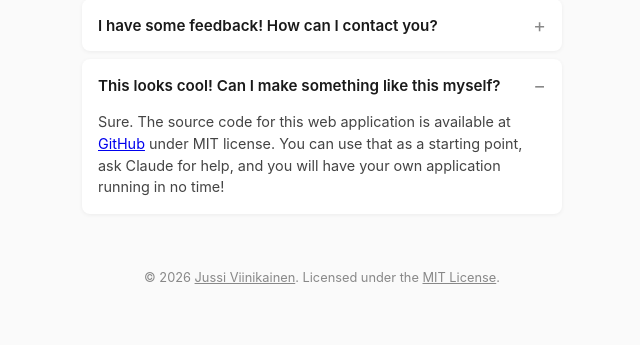
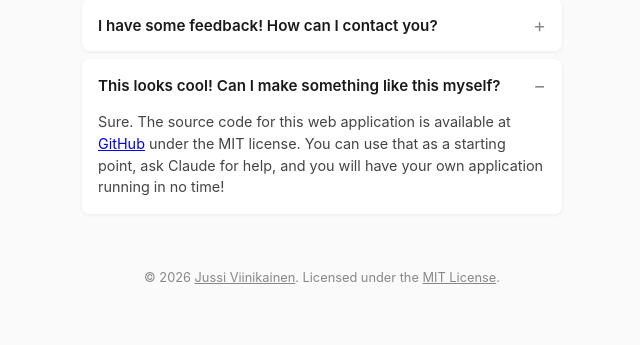
Before and after one commit to jusaviin/capConverter, a Flask app: page / in a window 1280 px wide, after a click on "This looks cool! Can I make something like this myself?". Shown: the part 978-1323 px from the top of the page, without its empty margins (318-958 px from the left). Run offline with Flask 3, Linux system fonts and the light colour scheme.

Commit message:
Fix some typos and clarify text

```diff
--- a/templates/index.html
+++ b/templates/index.html
@@ -363,7 +363,7 @@
   <details>
     <summary>Can you provide an example calculation?</summary>
     <p>
-      Certainly. The tool first calculates the average cap hit percentage for the duration of the original contract. It then calculates the amount of money the player would earn if the contract would have started in the reference year assuming the player would earn the same average fraction of the cap hit throughout the contract period.
+      Certainly. The tool first calculates the average cap hit percentage for the duration of the original contract. It then calculates the amount of money the player would earn if the contract had started in the reference year assuming the player would earn the same average fraction of the cap hit throughout the contract period.
     </p>
     <pre>
 Cap hit:                 5.0 M$
@@ -400,13 +400,13 @@ The full calculation:
   <details>
     <summary>How are future cap hits projected?</summary>
     <p>
-      I have NHL confirmed data only until 2027-2028 season. After that, I am assuming 9% yearly increase in the salary cap. This is based on recent cap increases since the 2024-2025 season. The increaes have been 8.52%, 8.90%, and 9.13% in each consecutive season since then. It seems reasonable to me to assume the salary cap continues to increase about 9% per season also in the future.
+      I have NHL confirmed data only until 2027-2028 season. After that, I am assuming 9% yearly increase in the salary cap. This is based on recent cap increases since the 2024-2025 season. The increases have been 8.52%, 8.90%, and 9.13% in each consecutive season since then. It seems reasonable to me to assume the salary cap continues to increase about 9% per season also in the future.
     </p>
   </details>
   <details>
     <summary>I want a different projection! How can I change this?</summary>
     <p>
-      There is a gear icon to open settings in the top right corner. This allows you to set your own percentage increase per season, or alternatively just edit the future cap hits by hand to whatever you want them to be!
+      There is a gear icon to open settings in the top right corner of this page. This allows you to set your own percentage increase per season, or alternatively just edit the future cap hits by hand to whatever you want them to be!
     </p>
   </details>
   <details>
@@ -418,7 +418,7 @@ The full calculation:
   <details>
       <summary>This looks cool! Can I make something like this myself?</summary>
       <p>
-      Sure. The source code for this web application is available at <a href="https://github.com/jusaviin/capConverter">GitHub</a> under MIT license. You can use that as a starting point, ask Claude for help, and you will have your own application running in no time!
+      Sure. The source code for this web application is available at <a href="https://github.com/jusaviin/capConverter">GitHub</a> under the MIT license. You can use that as a starting point, ask Claude for help, and you will have your own application running in no time!
       </p>
   </details>
 </div>
```
